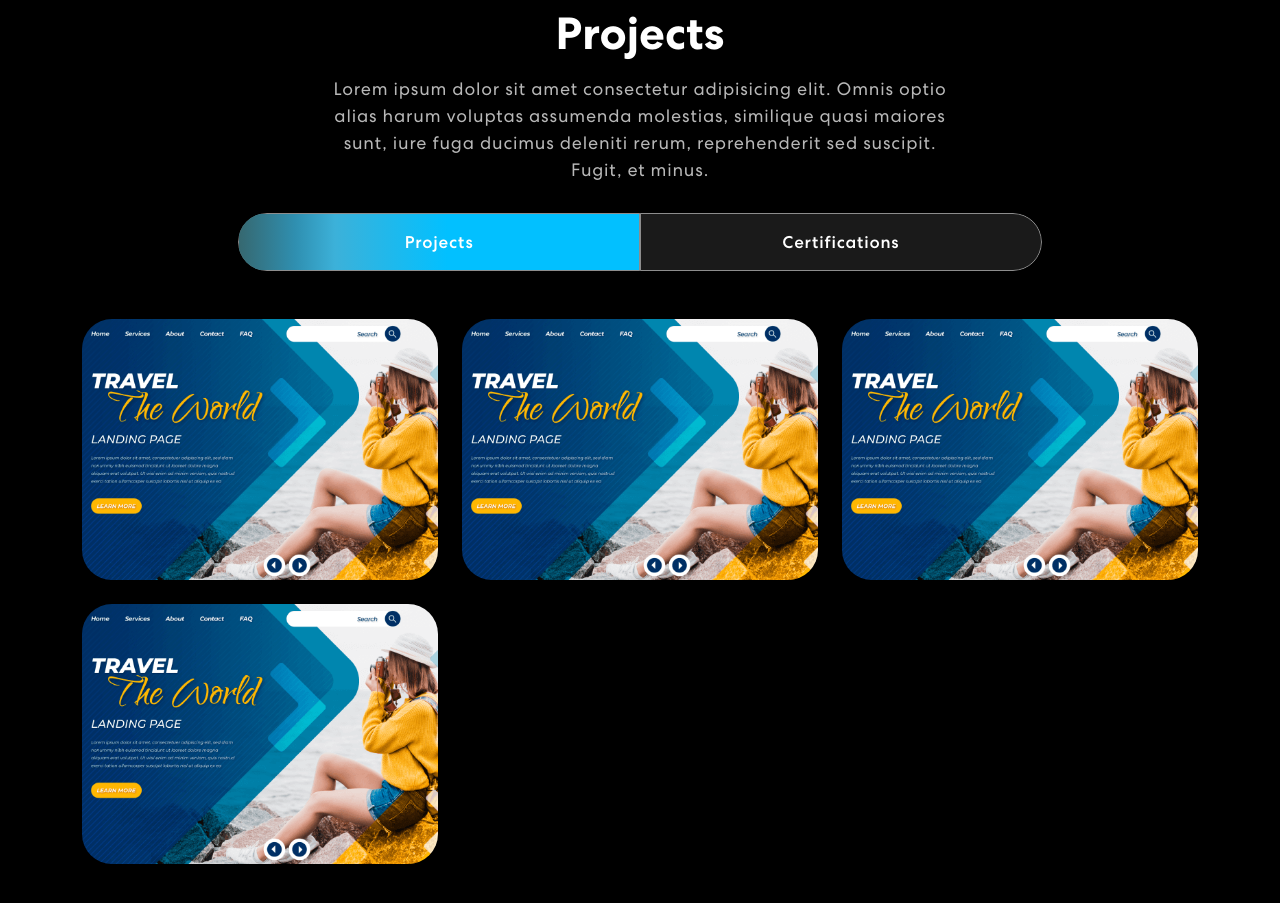
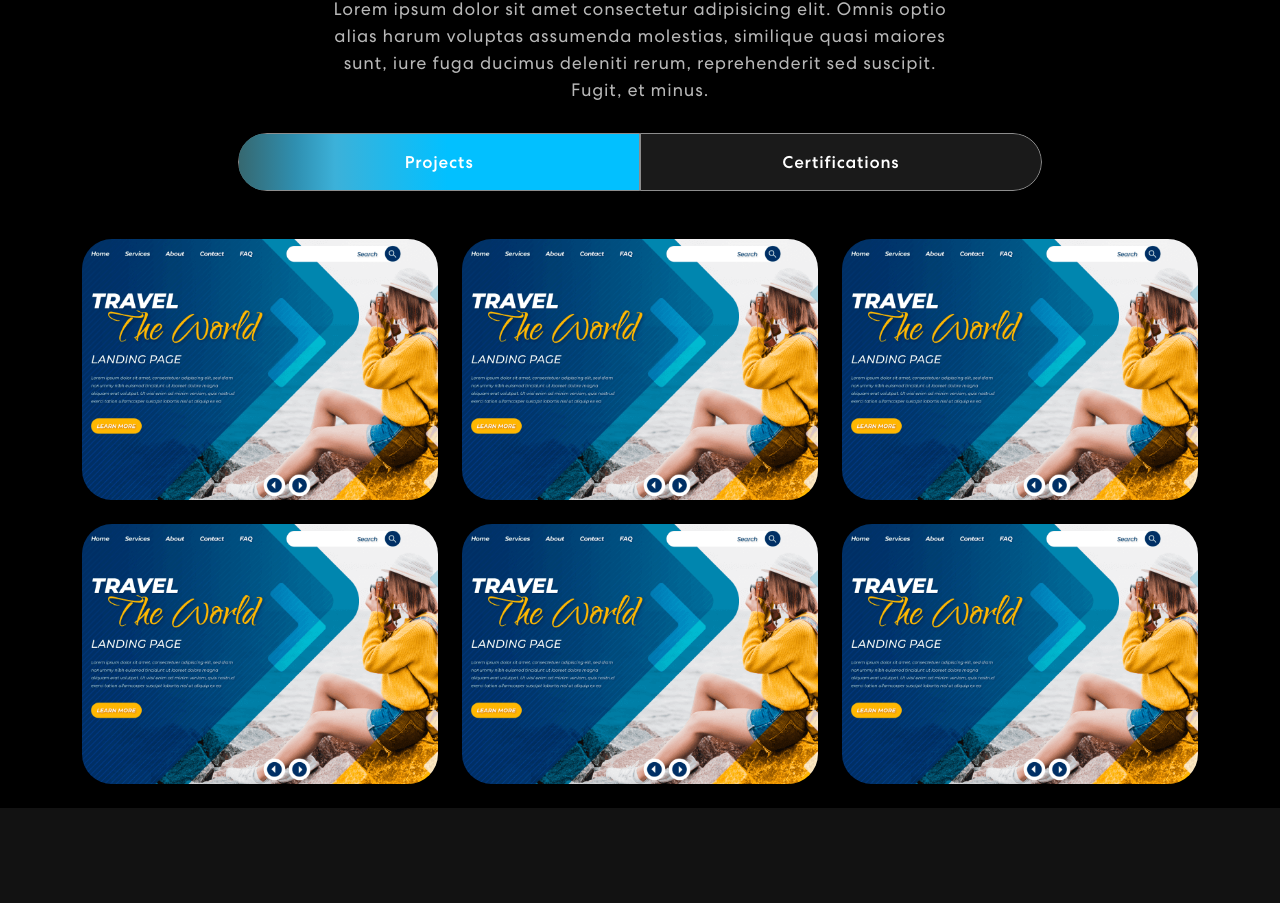
Before and after one commit to Cristopxer/portfolio, a React (Create React App) app: page / in a window 1280 px wide. Shown: the part 1617-2520 px from the top of the page. After the commit the page ends 2425 px from the top, so only its background shows below. Built offline with nearby package versions, Linux system fonts and the light colour scheme.

Commit message:
image preview for certifications

```diff
--- a/package.json
+++ b/package.json
@@ -7,6 +7,7 @@
     "@testing-library/react": "^13.4.0",
     "@testing-library/user-event": "^13.5.0",
     "bootstrap": "^5.2.2",
+    "bootstrap-icons": "^1.10.3",
     "fslightbox-react": "^1.6.2-2",
     "react": "^18.2.0",
     "react-bootstrap": "^2.6.0",
--- /dev/null
+++ b/src/Components/CertificateCard/CertificateCard.css
@@ -0,0 +1,54 @@
+.cert-img {
+  border-radius: 20px;
+  height: 95%;
+  margin-bottom: 1rem;
+  object-fit: cover;
+}
+
+.slider {
+  position: sticky;
+  top: 0;
+  left: 0;
+  width: 99vw;
+  height: 100vh;
+  background-color: rgba(0, 0, 0, 0.404);
+  z-index: 9999;
+  display: flex;
+  align-items: center;
+}
+
+.sliderWrapper {
+  width: 100%;
+  height: 100%;
+  display: flex;
+  justify-content: center;
+  align-items: center;
+}
+
+.sliderImg {
+  width: 75%;
+  /* height: 80%; */
+}
+.close-icon {
+  position: absolute;
+  top: 3rem;
+  left: 1px;
+  font-size: 2rem;
+  color: lightgray;
+  cursor: pointer;
+}
+
+.close-icon:hover {
+  color: white;
+}
+
+.arrow-icon {
+  margin: 20px;
+  font-size: 3rem;
+  color: lightgray;
+  cursor: pointer;
+}
+
+.arrow-icon:hover {
+  color: white;
+}
--- /dev/null
+++ b/src/Components/CertificateCard/CertificateCard.js
@@ -0,0 +1,59 @@
+import { useState } from "react";
+import { Col, Row } from "react-bootstrap";
+import {
+  ArrowLeftCircleFill,
+  ArrowRightCircleFill,
+  XCircleFill,
+} from "react-bootstrap-icons";
+import { certifications } from "../../Constants";
+import "./CertificateCard.css";
+
+const CertificateCard = () => {
+  const [openSlider, setOpenSlider] = useState(false);
+  const [imageSlider, setImageSlider] = useState("");
+
+  const handleOpenSlider = (img) => {
+    window.scrollTo(0, 2700)
+    setOpenSlider(true);
+    setImageSlider(img);
+  };
+
+  return (
+    <>
+      {openSlider && (
+        <div className="slider">
+          <div className="sliderWrapper">
+            <XCircleFill
+              className="close-icon"
+              onClick={() => setOpenSlider(false)}
+            />
+            <ArrowLeftCircleFill className="arrow-icon" />
+            <img src={imageSlider} alt="" className="sliderImg" />
+            <ArrowRightCircleFill className="arrow-icon" />
+          </div>
+        </div>
+      )}
+      {certifications.map((field, fidx) => {
+        return (
+          <div key={fidx} className="mb-4">
+            <h3>{field.field}</h3>
+            <Row>
+              {field.certfications.map((certificate, cidx) => (
+                <Col sm={6} md={4} key={cidx}>
+                  <img
+                    className="cert-img"
+                    src={certificate.imgUrl}
+                    alt={`Certificate_${certificate.title}`}
+                    onClick={() => handleOpenSlider(certificate.imgUrl)}
+                  />
+                </Col>
+              ))}
+            </Row>
+          </div>
+        );
+      })}
+    </>
+  );
+};
+
+export default CertificateCard;
--- a/src/Components/Navbar/Navbar.css
+++ b/src/Components/Navbar/Navbar.css
@@ -4,7 +4,7 @@ nav.navbar {
     position: fixed;
     width: 100%;
     top: 0;
-    z-index: 9999;
+    z-index: 99;
     transition: 0.32s ease-in-out;
   }
 
--- a/src/Components/ProjectCard/ProjectCard.css
+++ b/src/Components/ProjectCard/ProjectCard.css
@@ -6,8 +6,8 @@
 }
 .proj-imgbx::before {
   content: "";
-    background: linear-gradient(90deg, rgba(54,104,112,1) 0%, rgba(47,143,176,1) 14%, rgba(60,177,217,1) 24%, rgba(2,192,255,1) 52%);
-    /* background: linear-gradient(180deg, rgba(226,248,255,1) 0%, rgba(175,234,255,1) 21%, rgba(85,207,250,1) 39%, rgba(2,192,255,1) 77%); */
+  background-color: #574bac;
+  background-image: linear-gradient(135deg, #574bac 0%, #121212 100%);
   opacity: 0.85;
   position: absolute;
   width: 100%;
--- a/src/Components/ProjectCard/ProjectCard.js
+++ b/src/Components/ProjectCard/ProjectCard.js
@@ -1,19 +1,38 @@
-import React from 'react'
-import { Col } from 'react-bootstrap'
-import './ProjectCard.css'
+import React from "react";
+import { Badge, Col, Row } from "react-bootstrap";
+import navIcon2 from "../../Assets/Images/nav-icon2.svg";
+import "./ProjectCard.css";
 
-function ProjectCard({title, description, imgUrl}) {
+function ProjectCard({ title, description, imgUrl, technologies }) {
   return (
     <Col sm={6} md={4}>
-        <div className="proj-imgbx">
-            <img src={imgUrl} alt={title}/>
-            <div className="proj-txt">
-                <h4>{title}</h4>
-                <span>{description}</span>
-            </div>
+      <div className="proj-imgbx">
+        <img src={imgUrl} alt={title} />
+        <div className="proj-txt">
+          <h4>{title}</h4>
+          <Row className="mx-1">
+            <Col>
+              {technologies?.map((technology, idx) => (
+                <Badge key={idx} className="mx-1 mt-1" bg="light" text="dark">
+                  {technology}
+                </Badge>
+              ))}
+            </Col>
+            <span>{description}</span>
+          </Row>
+          <Row className="mx-5">
+            <Badge bg="light" text="dark" className="mt-1">
+              <img
+                src={navIcon2}
+                alt="github"
+                style={{ width: 20, height: 20 }}
+              />
+            </Badge>
+          </Row>
         </div>
+      </div>
     </Col>
-  )
+  );
 }
 
-export default ProjectCard
+export default ProjectCard;
--- a/src/Components/Projects/Projects.css
+++ b/src/Components/Projects/Projects.css
@@ -1,5 +1,4 @@
 .project {
-    padding: 80px 0;
   position: relative;
   background-color: black;
 }
@@ -9,7 +8,7 @@
   text-align: center;
 }
 .project p {
-    color: #B8B8B8;
+  color: #b8b8b8;
   font-size: 18px;
   letter-spacing: 0.8px;
   line-height: 1.5em;
@@ -46,7 +45,13 @@
   position: absolute;
   width: 0;
   height: 100%;
-      background: linear-gradient(90deg, rgba(54,104,112,1) 0%, rgba(47,143,176,1) 14%, rgba(60,177,217,1) 24%, rgba(2,192,255,1) 52%);
+  background: linear-gradient(
+    90deg,
+    rgba(54, 104, 112, 1) 0%,
+    rgba(47, 143, 176, 1) 14%,
+    rgba(60, 177, 217, 1) 24%,
+    rgba(2, 192, 255, 1) 52%
+  );
   /* background: linear-gradient(180deg, rgba(226,248,255,1) 0%, rgba(175,234,255,1) 21%, rgba(85,207,250,1) 39%, rgba(2,192,255,1) 77%); */
   top: 0;
   left: 0;
--- a/src/Components/Projects/Projects.js
+++ b/src/Components/Projects/Projects.js
@@ -1,41 +1,56 @@
-import React from 'react'
-import { Col, Container, Row, Tab, Nav } from 'react-bootstrap'
-import projectImg1 from '../../Assets/Images/project-img1.png'
-import colorSharp2 from '../../Assets/Images/color-sharp2.png'
-import ProjectCard from '../ProjectCard/ProjectCard'
-import './Projects.css'
+import React from "react";
+import { Col, Container, Row, Tab, Nav } from "react-bootstrap";
+import projectImg1 from "../../Assets/Images/project-img1.png";
+import ProjectCard from "../ProjectCard/ProjectCard";
+import "./Projects.css";
+import CertificateCard from "../CertificateCard/CertificateCard";
 
 function Projects() {
   const projects = [
     {
-      title: '1st project',
-      description: 'xdxdxd',
-      technologies: ['React', 'Node.js', 'Firebase'],
-      githubUrl: '',
+      title: "1st project",
+      description:
+        "Lorem ipsum dolor, sit amet consectetur adipisicing elit. Sint tempora voluptatibus voluptas voluptatem asperiores. Repellat soluta modi repellendus voluptatem animi et voluptatum excepturi quibusdam reprehenderit nisi a molestias iure placeat, dolorum suscipit? Neque ipsa ducimus harum consequatur iure accusantium facere minima, deleniti obcaecati aliquam aspernatur, cupiditate qui sed vel iusto.",
+      technologies: ["React", "Node.js", "Firebase"],
+      githubUrl: "",
       imgUrl: projectImg1,
     },
     {
-      title: '2st project',
-      description: 'xdxdxd',
-      technologies: ['React', 'Node.js', 'Firebase'],
-      githubUrl: '',
+      title: "2st project",
+      description: "xdxdxd",
+      technologies: ["React", "Node.js", "Firebase"],
+      githubUrl: "",
       imgUrl: projectImg1,
     },
     {
-      title: '3st project',
-      description: 'xdxdxd',
-      technologies: ['React', 'Node.js', 'Firebase'],
-      githubUrl: '',
+      title: "3st project",
+      description: "xdxdxd",
+      technologies: ["React", "Node.js", "Firebase"],
+      githubUrl: "",
       imgUrl: projectImg1,
     },
     {
-      title: '4st project',
-      description: 'xdxdxd',
-      technologies: ['React', 'Node.js', 'Firebase'],
-      githubUrl: '',
+      title: "4st project",
+      description: "xdxdxd",
+      technologies: ["React", "Node.js", "Firebase"],
+      githubUrl: "",
       imgUrl: projectImg1,
-    }
-  ]
+    },
+    {
+      title: "4st project",
+      description: "xdxdxd",
+      technologies: ["React", "Node.js", "Firebase"],
+      githubUrl: "",
+      imgUrl: projectImg1,
+    },
+    {
+      title: "4st project",
+      description: "xdxdxd",
+      technologies: ["React", "Node.js", "Firebase"],
+      githubUrl: "",
+      imgUrl: projectImg1,
+    },
+  ];
 
   return (
     <section className="project" id="projects">
@@ -43,35 +58,36 @@ function Projects() {
         <Row>
           <Col>
             <h2>Projects</h2>
-            <p>Lorem ipsum dolor sit amet consectetur adipisicing elit. Omnis optio alias harum voluptas assumenda molestias, similique quasi maiores sunt, iure fuga ducimus deleniti rerum, reprehenderit sed suscipit. Fugit, et minus.</p>
-            <Tab.Container id='projects-tabs' defaultActiveKey='first'>
-              <Nav variant="pills" className='nav-pills mb-5 justify-content-center align-items-center' id='pills-tab'>
+            <p>
+              Lorem ipsum dolor sit amet consectetur adipisicing elit. Omnis
+              optio alias harum voluptas assumenda molestias, similique quasi
+              maiores sunt, iure fuga ducimus deleniti rerum, reprehenderit sed
+              suscipit. Fugit, et minus.
+            </p>
+            <Tab.Container id="projects-tabs" defaultActiveKey="first">
+              <Nav
+                variant="pills"
+                className="nav-pills mb-5 justify-content-center align-items-center"
+                id="pills-tab"
+              >
                 <Nav.Item>
                   <Nav.Link eventKey="first">Projects</Nav.Link>
                 </Nav.Item>
                 <Nav.Item>
-                  <Nav.Link eventKey="second">
-                    Certifications
-                  </Nav.Link>
+                  <Nav.Link eventKey="second">Certifications</Nav.Link>
                 </Nav.Item>
               </Nav>
               <Tab.Content>
-                <Tab.Pane eventKey='first'>
+                <Tab.Pane eventKey="first">
                   <Row>
-                    {
-                      projects.map((project, index) => {
-                        return (
-                          <ProjectCard
-                            key={index}
-                            {...project} />
-                        )
-                      }
-                      )
-                    }
+                    {projects.map((project, index) => {
+                      return <ProjectCard key={index} {...project} />;
+                    })}
                   </Row>
                 </Tab.Pane>
-                <Tab.Pane eventKey='second'>
+                <Tab.Pane eventKey="second">
                   <Row>
+                    <CertificateCard />
                   </Row>
                 </Tab.Pane>
               </Tab.Content>
@@ -79,9 +95,8 @@ function Projects() {
           </Col>
         </Row>
       </Container>
-      <img src={colorSharp2} alt="background-img-left" className='background-image-right' />
     </section>
-  )
+  );
 }
 
-export default Projects
+export default Projects;
--- /dev/null
+++ b/src/Constants/index.js
@@ -0,0 +1,67 @@
+export const projects = {};
+
+export const certifications = [
+  {
+    field: "AI",
+    certfications: [
+      {
+        title: "rando title1",
+        description: "random description",
+        imgUrl:
+          "https://static.vecteezy.com/system/resources/previews/000/475/402/original/certificate-vector.jpg",
+      },
+      {
+        title: "rando title2",
+        description: "random description",
+        imgUrl:
+          "https://i.etsystatic.com/21648886/r/il/7c387f/2295684040/il_fullxfull.2295684040_r0p9.jpg",
+      },
+      {
+        title: "rando title3",
+        description: "random description",
+        imgUrl:
+          "https://static.vecteezy.com/system/resources/previews/000/475/402/original/certificate-vector.jpg",
+      },
+    ],
+  },
+  {
+    field: "Data Science",
+    certfications: [
+        {
+            title: "rando title1",
+            description: "random description",
+            imgUrl:
+              "https://i.etsystatic.com/21648886/r/il/7c387f/2295684040/il_fullxfull.2295684040_r0p9.jpg",
+          },
+          {
+            title: "rando title2",
+            description: "random description",
+            imgUrl:
+              "https://i.etsystatic.com/21648886/r/il/7c387f/2295684040/il_fullxfull.2295684040_r0p9.jpg",
+          },
+          {
+            title: "rando title3",
+            description: "random description",
+            imgUrl:
+              "https://i.etsystatic.com/21648886/r/il/7c387f/2295684040/il_fullxfull.2295684040_r0p9.jpg",
+          },      {
+            title: "rando title1",
+            description: "random description",
+            imgUrl:
+              "https://i.etsystatic.com/21648886/r/il/7c387f/2295684040/il_fullxfull.2295684040_r0p9.jpg",
+          },
+          {
+            title: "rando title2",
+            description: "random description",
+            imgUrl:
+              "https://i.etsystatic.com/21648886/r/il/7c387f/2295684040/il_fullxfull.2295684040_r0p9.jpg",
+          },
+          {
+            title: "rando title3",
+            description: "random description",
+            imgUrl:
+              "https://i.etsystatic.com/21648886/r/il/7c387f/2295684040/il_fullxfull.2295684040_r0p9.jpg",
+          },
+    ],
+  },
+];
```
Also changed, not shown: 1 other file (tests, documents, lock files or other folders). Lines whose indentation alone changed are shown as unchanged.
